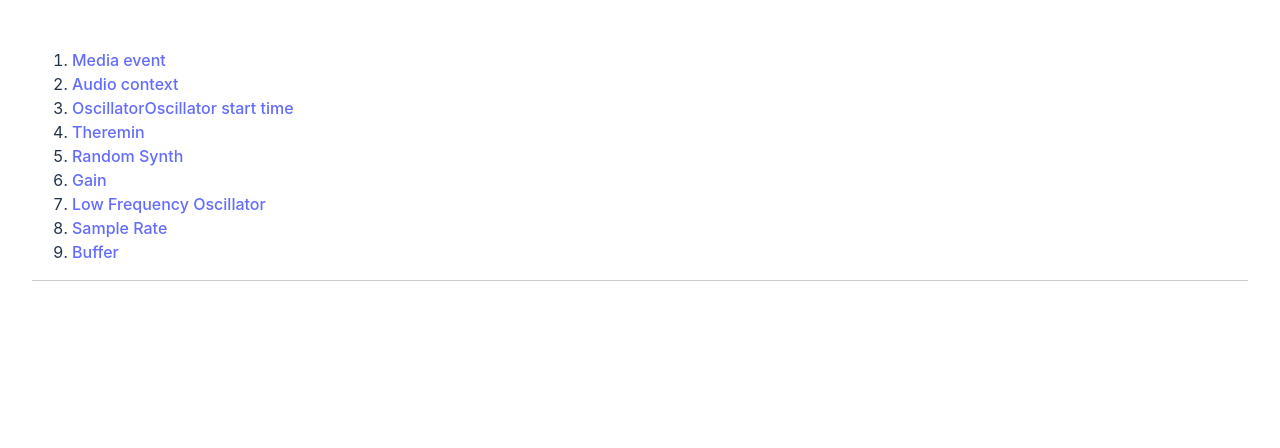
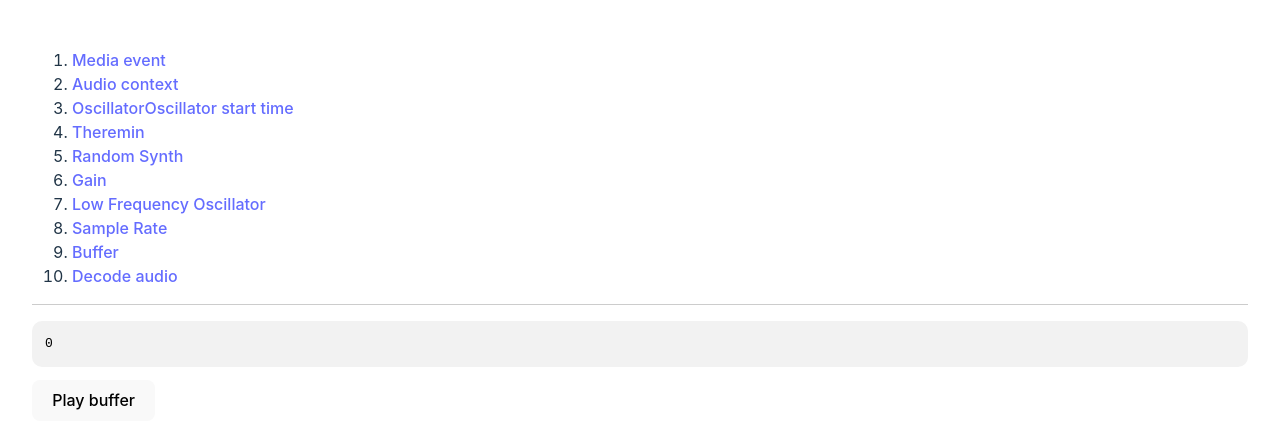
Before and after one commit to gasp/webaudio-vue, a Vue app: page /decode-audio in a window 1280 px wide. Shown: the top 448 px of the page. Built offline with nearby package versions, Linux system fonts and the light colour scheme.

Commit message:
feat: decode-audio

```diff
--- a/src/App.vue
+++ b/src/App.vue
@@ -33,6 +33,9 @@ import { RouterLink } from 'vue-router'
       <li>
         <RouterLink to="/buffer">Buffer</RouterLink>
       </li>
+      <li>
+        <RouterLink to="/decode-audio">Decode audio</RouterLink>
+      </li>
     </ol>
 
   </nav>
--- a/src/components/Buffer.vue
+++ b/src/components/Buffer.vue
@@ -3,7 +3,6 @@ import { ref } from 'vue';
 const bufferSizeDisplay = ref(0);
 let context: null | AudioContext = null
 function play() {
-
   context = new AudioContext()
   // 3 seconds of buffer
   const bufferSize = context.sampleRate * 3
@@ -27,11 +26,7 @@ function play() {
 
   noise.connect(context.destination)
   bufferSizeDisplay.value = buffer.length
-  context.resume().then(() => {
-    noise.start()
-    console.log('Playback resumed successfully')
-  })
-
+  noise.start()
 }
 </script>
 
--- /dev/null
+++ b/src/components/DecodeAudio.vue
@@ -0,0 +1,29 @@
+<script setup lang="ts">
+import { ref } from 'vue';
+import audioUrl from '../assets/bip.mp3'
+
+const bufferSizeDisplay = ref(0);
+let context: null | AudioContext = null
+
+async function play() {
+  context = new AudioContext()
+  let player = context.createBufferSource()
+  player.connect(context.destination)
+
+  const response = await fetch(audioUrl)
+  const binAudio = await response.arrayBuffer()
+  const buffer = await context!.decodeAudioData(binAudio)
+
+  player.buffer = buffer
+  player.loop = false
+  player.start()
+
+}
+</script>
+
+<template>
+  <pre>{{ bufferSizeDisplay }}</pre>
+  <button @click="play">Play buffer</button>
+</template>
+
+<style scoped></style>
--- a/src/router.ts
+++ b/src/router.ts
@@ -11,6 +11,7 @@ import Gain from './components/Gain.vue'
 import LowFrequencyOscillator from './components/LowFrequencyOscillator.vue'
 import SampleRate from './components/SampleRate.vue'
 import Buffer from './components/Buffer.vue'
+import DecodeAudio from './components/DecodeAudio.vue'
 
 const routes = [
   { path: '/', component: Home },
@@ -24,6 +25,7 @@ const routes = [
   { path: '/lfo', component: LowFrequencyOscillator },
   { path: '/sample-rate', component: SampleRate },
   { path: '/buffer', component: Buffer },
+  { path: '/decode-audio', component: DecodeAudio },
 ]
 
 const router = createRouter({
```
